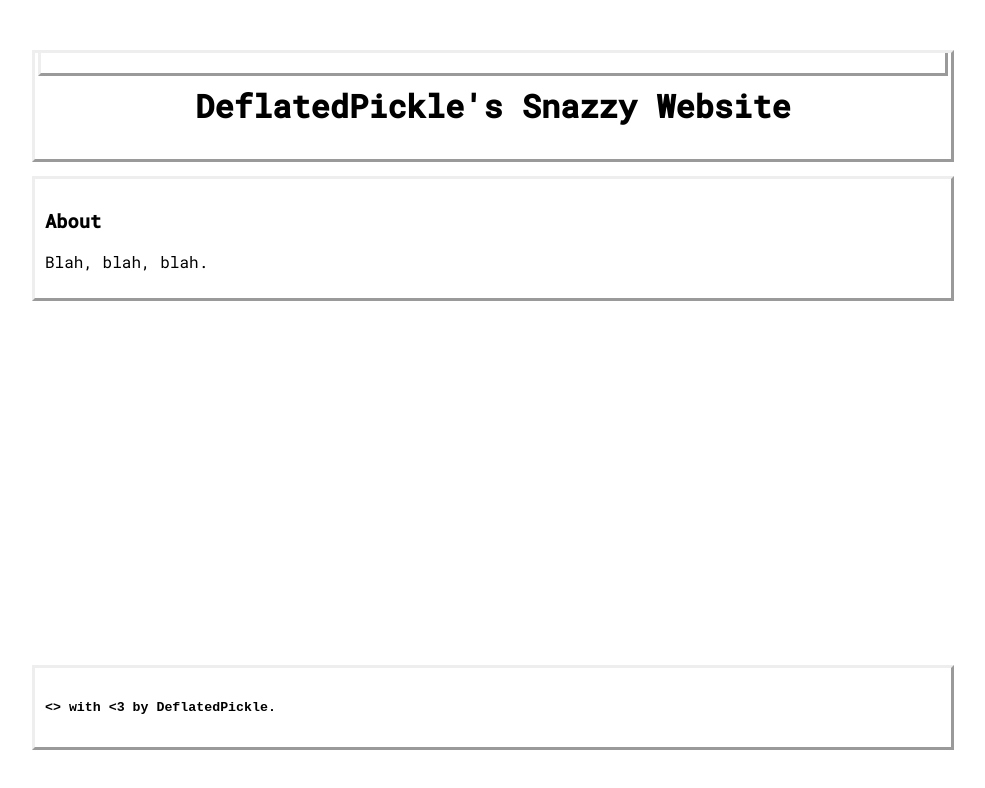
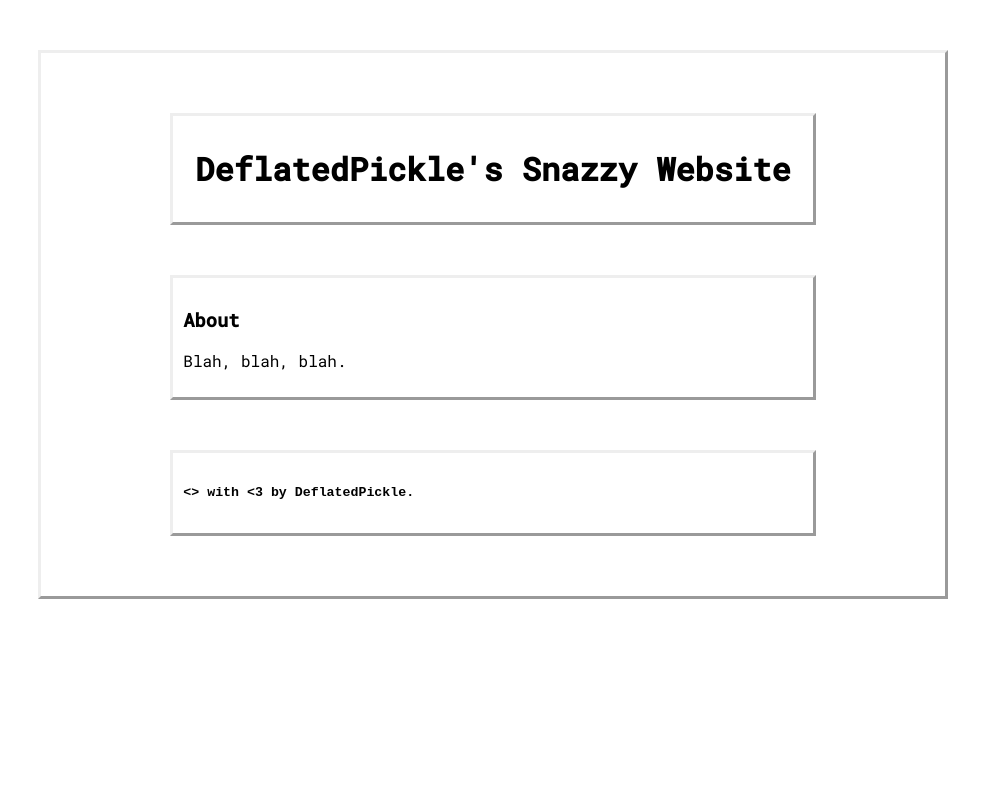
Before and after one commit to DeflatedPickle/deflatedpickle.github.io, a plain HTML site: page index.html in a window 1280 px wide. Shown: the whole page, without its empty margins (147-1132 px from the left). Drawn offline with Linux system fonts and the light colour scheme.

Commit message:
Centered everything

```diff
--- a/css/master.css
+++ b/css/master.css
@@ -40,6 +40,4 @@ h5 {
 	margin-left: auto;
 	margin-right: auto;
 	padding: 10px;
-	left: 0;
-	right: 0;
 }
--- a/index.html
+++ b/index.html
@@ -10,18 +10,18 @@
 
 	<body>
         <div class="center">
-			<div class="top center">
+            <div class="center">
                 <h1>DeflatedPickle's Snazzy Website</h1>
             </div>
-		</div>
 
-		<div class="middle center">
+            <div class="center">
                 <h3>About</h3>
                 <p>Blah, blah, blah.</p>
             </div>
 
-		<div class="bottom center">
+            <div class="center">
                 <h5>&lt;&gt; with &lt;3 by DeflatedPickle.</h5>
+            </div>
         </div>
 	</body>
 </html>
```
Lines whose indentation alone changed are shown as unchanged.
